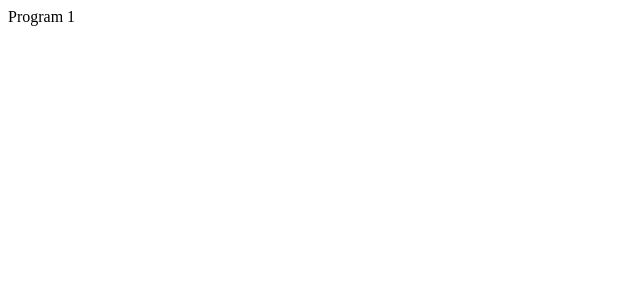
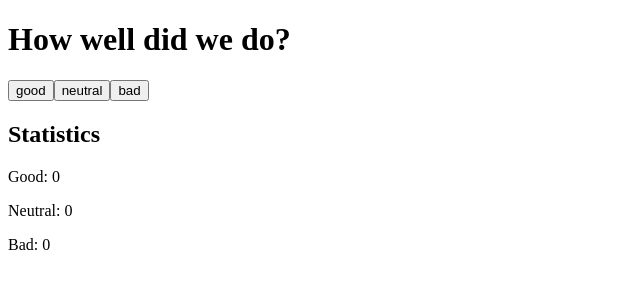
Before and after one commit to vino-dk/full-stack-open, a React (Create React App) app in the folder part1/unicafe/: page / in a window 1280 px wide. Shown: the top 300 px of the page, without its empty margins (0-640 px from the left). Built offline with nearby package versions, Linux system fonts and the light colour scheme.

Commit message:
checkpoint 1.6

```diff
--- a/part1/unicafe/src/App.js
+++ b/part1/unicafe/src/App.js
@@ -1,11 +1,27 @@
-import React from 'react';
+import React, {useState} from 'react';
 
-function App() {
-  return (
+const App = () => {
+
+  const handleGoodClick = () => setGood(good + 1);
+  const handleNeutralClick = () => setNeutral(neutral + 1);
+  const handleBadClick = () => setBad(bad + 1);
+
+  const [good, setGood] = useState(0);
+  const [neutral, setNeutral] = useState(0);
+  const [bad, setBad] = useState(0);
+
+  return(
     <div>
-      Program 1
+      <h1>How well did we do?</h1>
+      <button onClick={handleGoodClick}>good</button>
+      <button onClick={handleNeutralClick}>neutral</button>
+      <button onClick={handleBadClick}>bad</button>
+      <h2>Statistics</h2>
+      <p>Good: {good} </p>
+      <p>Neutral: {neutral} </p>
+      <p>Bad: {bad} </p>
     </div>
-  );
+  )
 }
 
 export default App;
```
